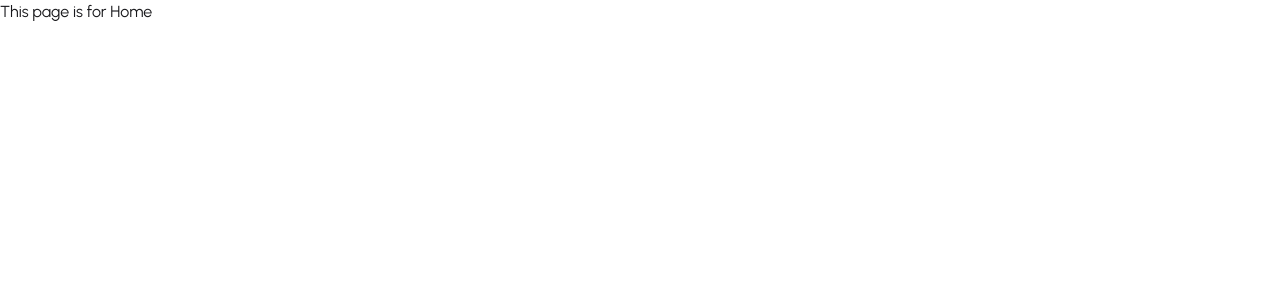
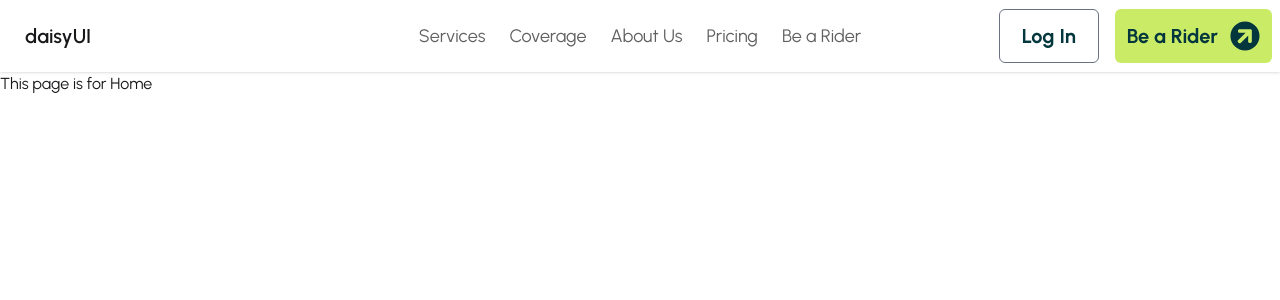
Before and after one commit to fahim-shareear/zap-shift-main, a React (Vite) app in the folder zap-shift-ui/: page / in a window 1280 px wide. Shown: the top 300 px of the page. Built offline with nearby package versions, Linux system fonts and the light colour scheme.

Commit message:
.........

```diff
--- a/zap-shift-ui/package.json
+++ b/zap-shift-ui/package.json
@@ -15,6 +15,7 @@
     "firebase": "^12.9.0",
     "react": "^19.2.0",
     "react-dom": "^19.2.0",
+    "react-icons": "^5.5.0",
     "react-router": "^7.13.0",
     "tailwindcss": "^4.1.18"
   },
--- a/zap-shift-ui/src/index.css
+++ b/zap-shift-ui/src/index.css
@@ -1,6 +1,16 @@
 @import url('https://fonts.googleapis.com/css2?family=Urbanist:ital,wght@0,100..900;1,100..900&display=swap');
 @import "tailwindcss";
-@plugin "daisyui";
+@plugin "daisyui"{
+  themes: light --default, dark --preferdark;
+};
+
+@plugin "daisyui/theme"{
+  name: "light";
+  default: true;
+    --color-primary: #03373d;
+    --color-secondary: #caeb66;
+    --color-accent: #606060;
+}
 
 body{
   font-family: "Urbanist", sans-serif;
--- a/zap-shift-ui/src/pages/shared/Navbar.jsx
+++ b/zap-shift-ui/src/pages/shared/Navbar.jsx
@@ -1,9 +1,42 @@
 import React from 'react';
+import { NavLink } from 'react-router';
+import { FaArrowCircleRight } from "react-icons/fa";
 
 const Navbar = () => {
+    const links = <>
+        <li className="text-lg"><NavLink className={({isActive}) => isActive ? "text-primary font-bold" : "text-accent"} to="/services">Services</NavLink></li>
+        <li className="text-lg"><NavLink className={({isActive}) => isActive ? "text-primary font-bold" : "text-accent"} to="/coverage">Coverage</NavLink></li>
+        <li className="text-lg"><NavLink className={({isActive}) => isActive ? "text-primary font-bold" : "text-accent"} to="/about-us">About Us</NavLink></li>
+        <li className="text-lg"><NavLink className={({isActive}) => isActive ? "text-primary font-bold" : "text-accent"} to="/pricing">Pricing</NavLink></li>
+        <li className="text-lg"><NavLink className={({isActive}) => isActive ? "text-primary font-bold" : "text-accent"} to="/bearider">Be a Rider</NavLink></li>
+
+    </>
+
     return (
-        <div>
+        <div className="navbar shadow-sm lg:max-w-7xl mx-auto">
+        <div className="navbar-start">
+            <div className="dropdown">
+            <div tabIndex={0} role="button" className="btn btn-ghost lg:hidden">
+                <svg xmlns="http://www.w3.org/2000/svg" className="h-5 w-5" fill="none" viewBox="0 0 24 24" stroke="currentColor"> <path strokeLinecap="round" strokeLinejoin="round" strokeWidth="2" d="M4 6h16M4 12h8m-8 6h16" /> </svg>
+            </div>
+            <ul
+                tabIndex="-1"
+                className="menu menu-sm dropdown-content bg-base-100 rounded-box z-1 mt-3 w-52 p-2 shadow">
+                {links}
+            </ul>
+            </div>
+            <a className="btn btn-ghost text-xl">daisyUI</a>
+        </div>
+        <div className="navbar-center hidden lg:flex">
+            <ul className="menu menu-horizontal px-1">
+                {links}
+            </ul>
+        </div>
+        <div className="navbar-end flex gap-4">
+            <button className="cursor-pointer transition-all duration-150 active:scale-95 active:shadow-inner border border-gray-500 text-primary font-bold p-3 w-25 text-center rounded-md text-xl">Log In</button>
 
+            <button className="cursor-pointer transition-all duration-150 active:scale-95 active:shadow-inner flex items-center gap-3 bg-secondary text-primary font-bold p-3 rounded-md text-xl">Be a Rider <span className="text-3xl -rotate-45"><FaArrowCircleRight /></span></button>
+        </div>
         </div>
     );
 };
```
Also changed, not shown: 1 other file (tests, documents, lock files or other folders).
